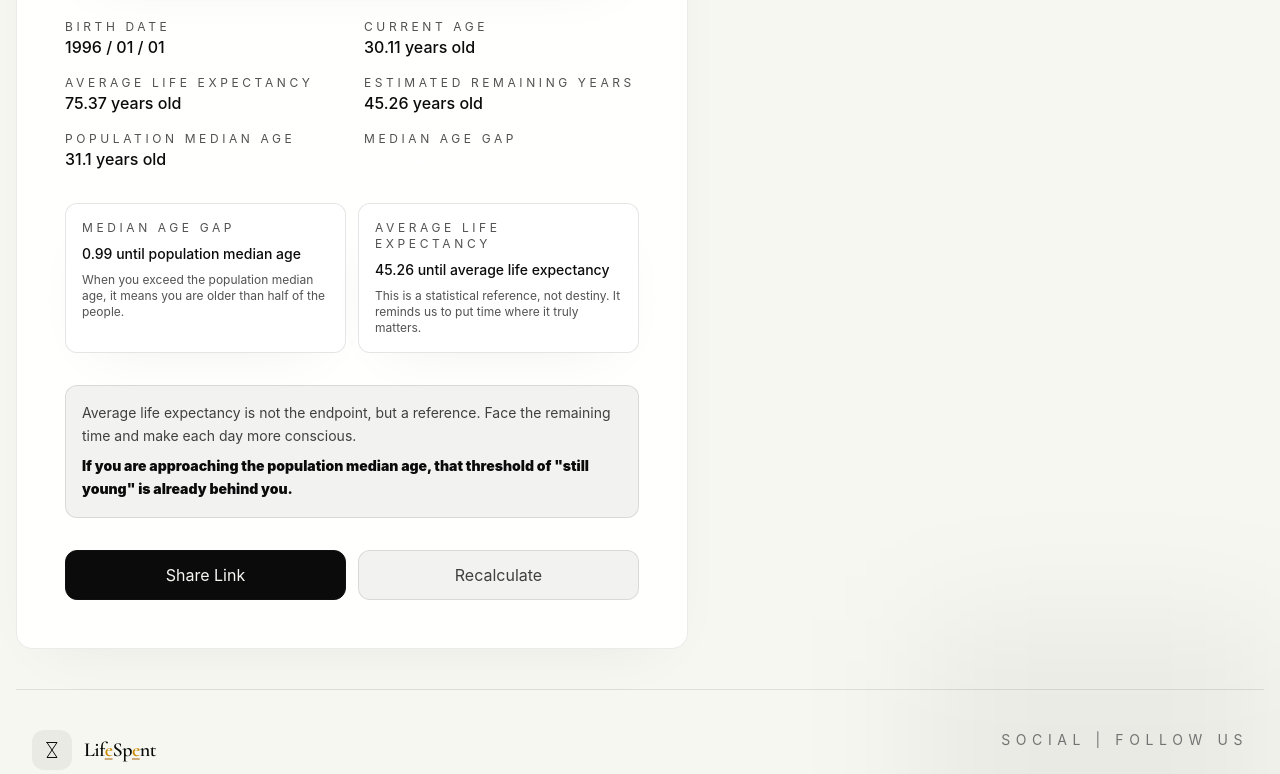
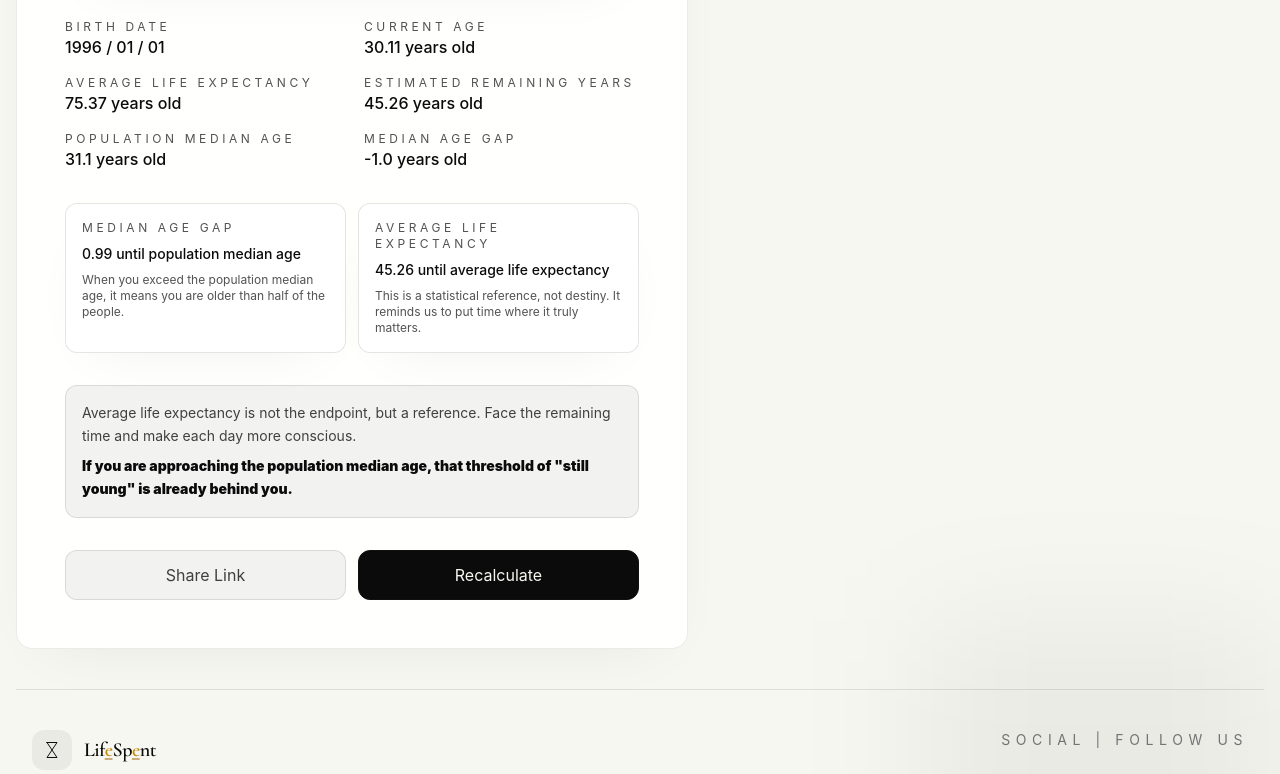
Before and after one commit to nicejade/life-spent, a Svelte app: page /en/ in a window 1280 px wide. Shown: the part 1279-2053 px from the top of the page. Built offline with nearby package versions, Linux system fonts and the light colour scheme; a web font is replaced by a local one.

Commit message:
💄 Perfect ResultSummary style

```diff
--- a/src/components/ResultSummary.svelte
+++ b/src/components/ResultSummary.svelte
@@ -7,6 +7,7 @@
   import ImpactGridAges from './impact/ImpactGridAges.svelte';
   import type { LifeCalculation } from '../types/main';
   import { trackEvent, GA_EVENTS } from '../helper/ga';
+  import { theme } from '../helper/theme';
   import { t, formatString } from '../helper/i18n';
 
   export let result: LifeCalculation;
@@ -29,9 +30,10 @@
   $: relativeDeltaPercent = result.relativeAgeDeltaPercent;
   $: relativeDeltaPercentDisplay = `${relativeDeltaPercent >= 0 ? '+' : '-'}${Math.abs(relativeDeltaPercent).toFixed(1)}`;
   $: filledPercentColor = getFilledPercentColor(filledPercent);
+  $: relativeDeltaBaseColor = $theme === 'light' ? 'rgb(11 11 11)' : 'rgb(255 255 255)';
   $: relativeDeltaColor = relativeDeltaPercent < 0
-    ? 'rgb(255 255 255)'
-    : getRelativeDeltaColor(Math.min(Math.abs(relativeDeltaPercent), 100));
+    ? relativeDeltaBaseColor
+    : getRelativeDeltaColor(Math.min(Math.abs(relativeDeltaPercent), 100), $theme);
   $: medianGap = result.yearsToMedianAge;
   $: medianGapLabel =
     medianGap >= 0
@@ -63,15 +65,15 @@
     return [lerp(from[0], to[0], clamped), lerp(from[1], to[1], clamped), lerp(from[2], to[2], clamped)];
   }
 
-  function getRelativeDeltaColor(percent: number) {
+  function getRelativeDeltaColor(percent: number, themeValue: 'dark' | 'light') {
     const normalized = clamp(percent, 0, 100) / 100;
     const pivot = 0.7;
-    const white: [number, number, number] = [255, 255, 255];
+    const base: [number, number, number] = themeValue === 'light' ? [11, 11, 11] : [255, 255, 255];
     const yellow: [number, number, number] = [255, 199, 0];
     const red: [number, number, number] = [220, 38, 38];
     const rgb =
       normalized <= pivot
-        ? mixRgb(white, yellow, normalized / pivot)
+        ? mixRgb(base, yellow, normalized / pivot)
         : mixRgb(yellow, red, (normalized - pivot) / (1 - pivot));
     return `rgb(${rgb[0]} ${rgb[1]} ${rgb[2]})`;
   }
@@ -287,10 +289,9 @@
   <div class="flex gap-3">
     <button
       on:click={handleShare}
-      class="flex-1 px-6 py-3 bg-paper-50/95 hover:bg-paper-100 border border-paper-100/70
-             hover:border-paper-200 text-ink-950 rounded-xl transition-all cursor-pointer
-             light:bg-ink-950 light:text-paper-50 light:border-ink-900 light:hover:bg-ink-900
-             active:scale-[0.98] flex items-center justify-center gap-2"
+      class="flex-1 px-6 py-3 bg-white/5 hover:bg-white/10 border border-white/10 hover:border-white/20
+             text-neutral-200 rounded-xl transition-all cursor-pointer
+             light:bg-black/5 light:hover:bg-black/10 light:border-black/10 light:hover:border-black/20 light:text-neutral-700"
       aria-label={$t.resultSummary.shareLink}
     >
       {#if copySuccess}
@@ -301,9 +302,10 @@
     </button>
     <button
       on:click={handleResetClick}
-      class="flex-1 px-6 py-3 bg-white/5 hover:bg-white/10 border border-white/10 hover:border-white/20
-             text-neutral-200 rounded-xl transition-all cursor-pointer
-             light:bg-black/5 light:hover:bg-black/10 light:border-black/10 light:hover:border-black/20 light:text-neutral-700"
+      class="flex-1 px-6 py-3 bg-paper-50/95 hover:bg-paper-100 border border-paper-100/70
+             hover:border-paper-200 text-ink-950 rounded-xl transition-all cursor-pointer
+             light:bg-ink-950 light:text-paper-50 light:border-ink-900 light:hover:bg-ink-900
+             active:scale-[0.98] flex items-center justify-center gap-2"
       aria-label={$t.resultSummary.reset}
     >
       {$t.resultSummary.reset}
```
